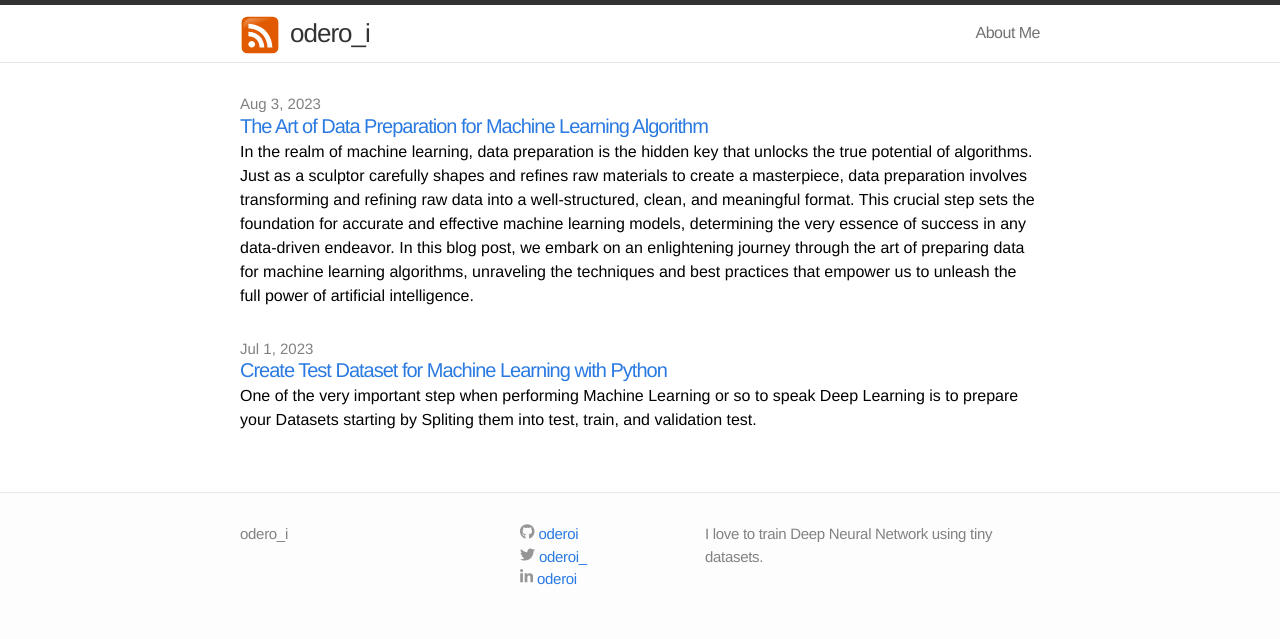
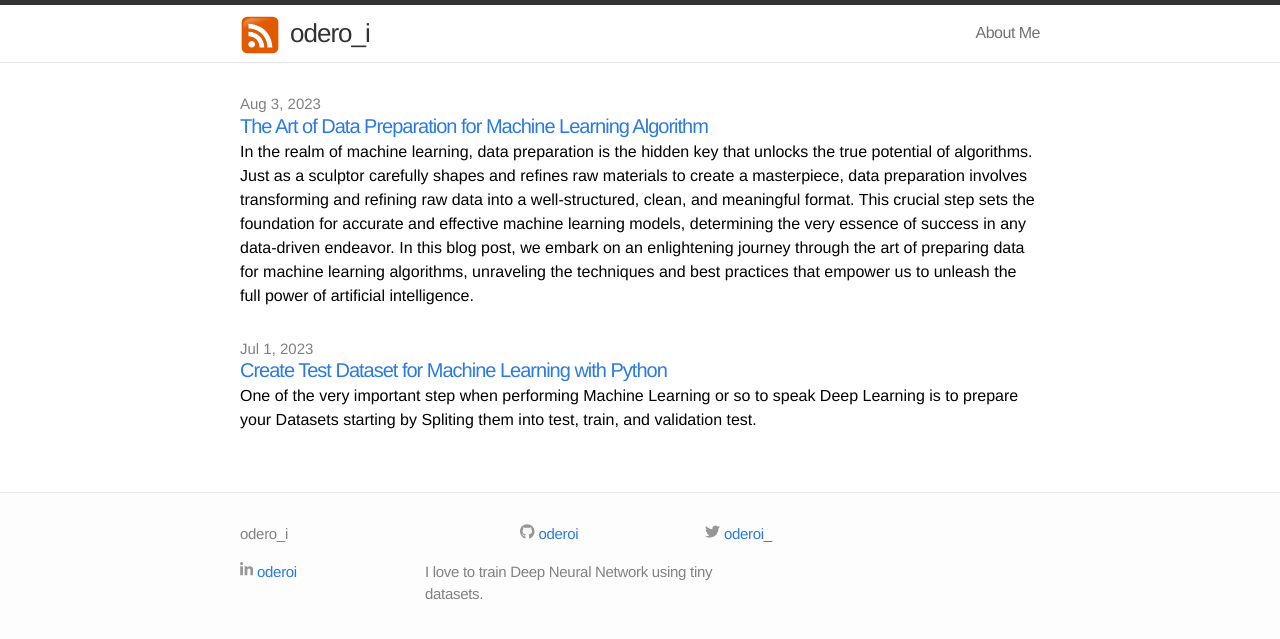
Before and after one commit to oderoi/oderoi.github.io, a Jekyll site: the page built from index.markdown, in a window 1280 px wide. Shown: the top 639 px of the page. Built offline with Jekyll 4.4.1, drawn with Linux system fonts in a browser that asks for light colours.

Commit message:
Update footer.html

```diff
--- a/_includes/footer.html
+++ b/_includes/footer.html
@@ -24,6 +24,13 @@
             <span class="username">{{ site.github_username }}</span>
           </a>
         </li>{% endif %}
+      </ul>
+    </div>
+
+
+    <div class="footer-col-2 column">
+      <ul>
+
         {% if site.twitter_username %}<li>
           <a href="https://twitter.com/{{ site.twitter_username }}">
             <span class="icon twitter">
@@ -35,6 +42,14 @@
             <span class="username">{{ site.twitter_username }}</span>
           </a>
         </li>{% endif %}
+
+      </ul>
+    </div>
+
+
+    <div class="footer-col-2 column">
+      <ul>
+
         {% if site.linkdin_username %}<li>
           <a href="https://www.linkedin.com/in/{{ site.linkdin_username }}">
             <span class="icon linkdin">
```
